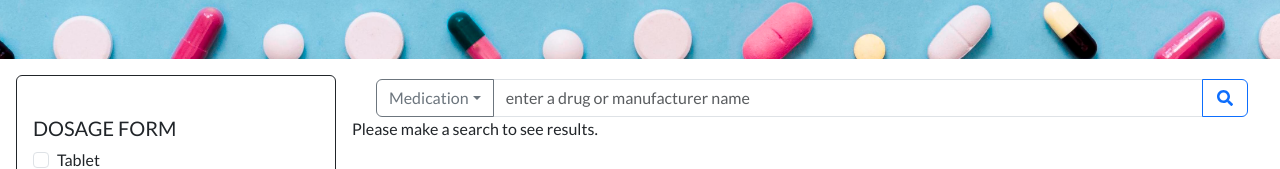
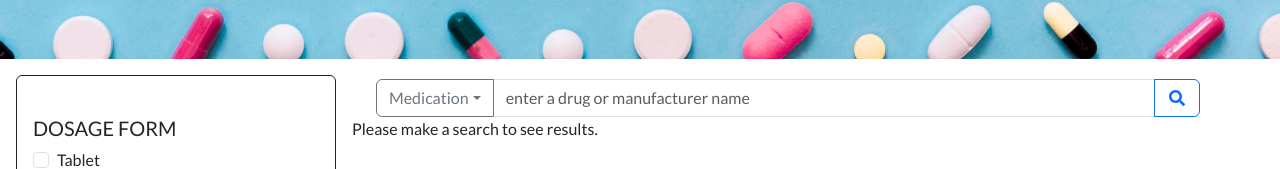
Before and after one commit to EloraHob/pharmapedia, a Next.js app in the folder fit-as-a-fiddle/: page /filter in a window 1280 px wide. Shown: the part 307-476 px from the top of the page. Built offline with nearby package versions, Linux system fonts and the light colour scheme.

Commit message:
Add drug strength to result cards

```diff
--- a/fit-as-a-fiddle/app/filter/FilterSearch.jsx
+++ b/fit-as-a-fiddle/app/filter/SearchBar.jsx
@@ -48,7 +48,7 @@ const SearchBar = ({ placeholder, fetchResults }) => {
         value={searchTerm}
         onChange={(e) => setSearchTerm(e.target.value)}
       />
-      <Button variant="outline-primary d-flex" onClick={handleSubmit}>
+      <Button variant="outline-primary d-flex me-5" onClick={handleSubmit}>
         <FaSearch size={20} className="pt-1" />
       </Button>
     </InputGroup>
--- a/fit-as-a-fiddle/app/filter/page.js
+++ b/fit-as-a-fiddle/app/filter/page.js
@@ -5,7 +5,7 @@ import styles from './page.module.css';
 import Header from '../components/Header';
 import ResultsDisplayGrid from './ResultsDisplayGrid';
 import FilterSection from './FilterSection';
-import FilterSearch from './FilterSearch';
+import SearchBar from './SearchBar';
 import axios from 'axios';
 
 export default function Filter() {
@@ -43,11 +43,15 @@ export default function Filter() {
         } else {
           const formattedResults = response.data.results.map((result) => {
             const manufacturer = result.sponsor_name;
-            return result.products.map((product) => ({
-              drugName: product.brand_name,
-              manufacturer: manufacturer,
-              description: product.route
-            }));
+            return result.products.map((product) => {
+              const strength = product.active_ingredients?.[0]?.strength || '';
+
+              return {
+                drugName: `${product.brand_name} ${strength}`.trim(),
+                manufacturer: manufacturer,
+                description: product.route
+              };
+            });
           }).flat();
           setSearchResults(formattedResults);
           setErrorMsg(null);
@@ -74,7 +78,7 @@ export default function Filter() {
       <div className='d-flex'>
         <FilterSection setActiveFilters={setActiveFilters} />
         <div className={styles.filterSearchContainer}>
-          <FilterSearch
+          <SearchBar
             placeholder="enter a drug or manufacturer name"
             fetchResults={fetchResults}
           />
```
Also changed, not shown: fit-as-a-fiddle/app/filter/Pagination.jsx (deleted, +0 -17 lines).
